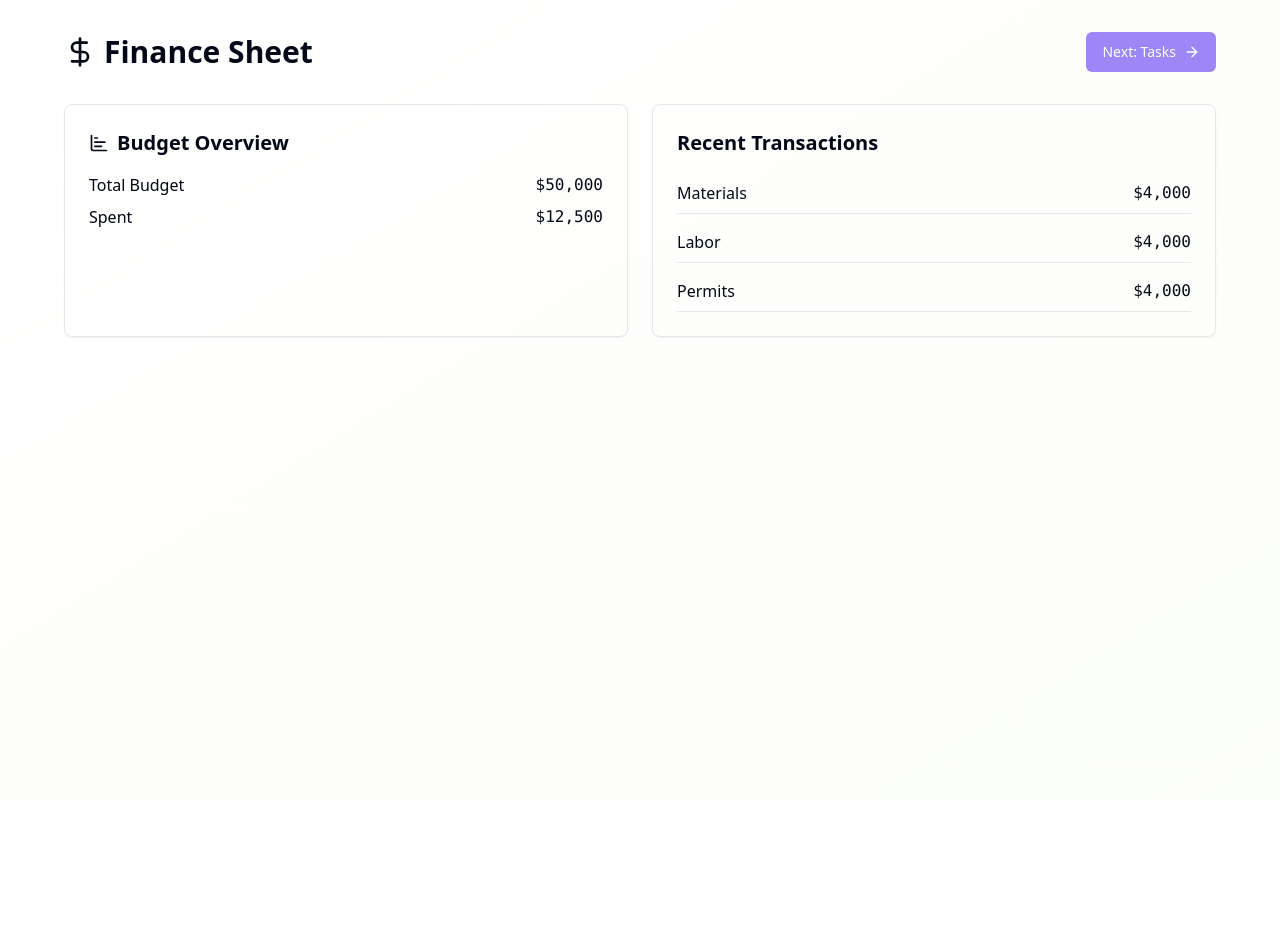
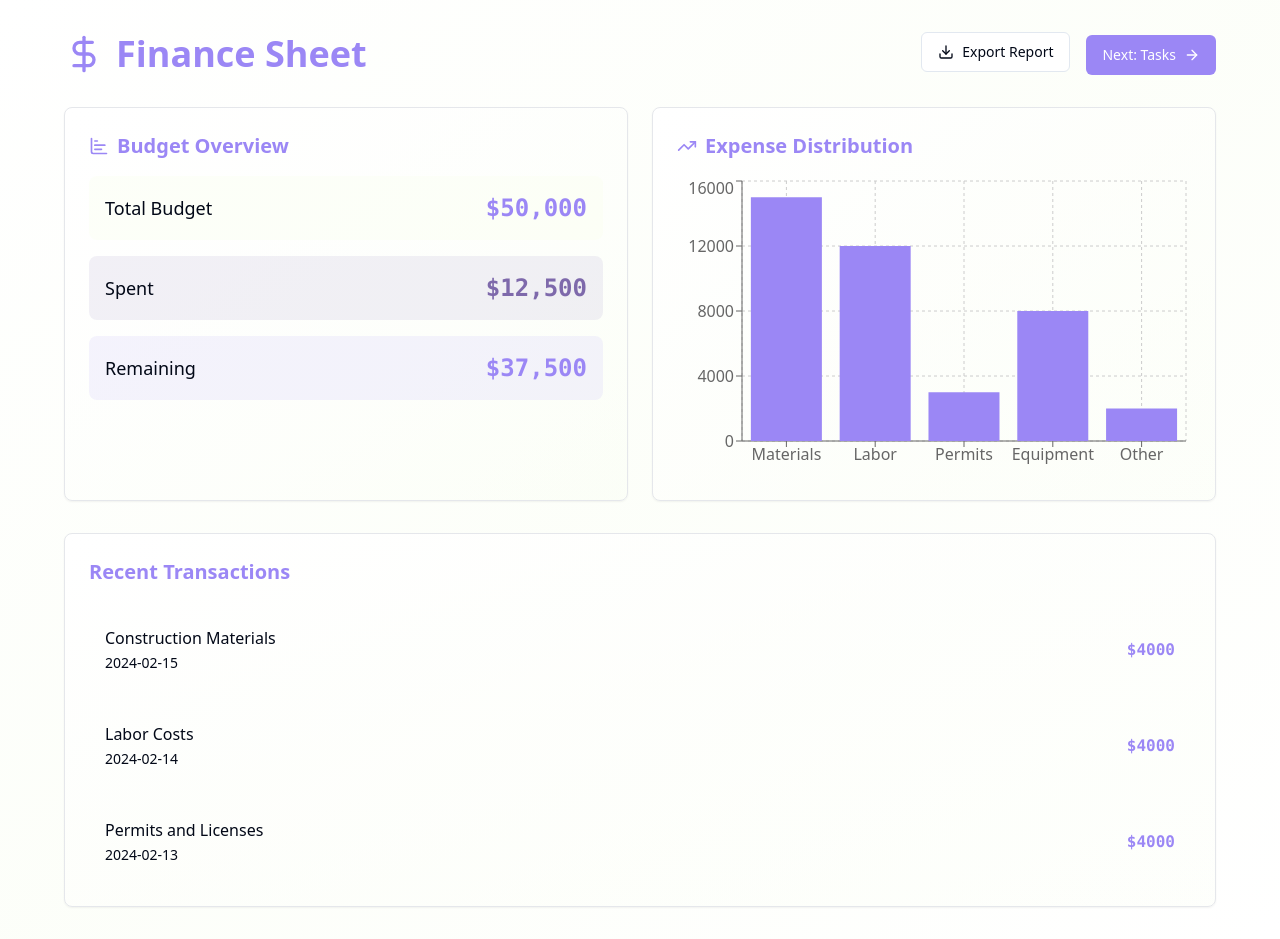
Before and after one commit to EF-Fall-Hack-2024/ef-fall-hack-2024, a React (Vite) app: page /finance in a window 1280 px wide. Before the commit the page ends 800 px from the top, so only its background shows below. Built offline with nearby package versions, Linux system fonts and the light colour scheme.

Commit message:
Enhance project visual design
Revamp the project's UI to improve aesthetics and overall user experience, aiming for a more visually appealing interface.
[skip gpt_engineer]

```diff
--- a/src/pages/ContractorCRM.tsx
+++ b/src/pages/ContractorCRM.tsx
@@ -1,6 +1,7 @@
 import { Button } from "@/components/ui/button";
 import { Card } from "@/components/ui/card";
-import { Users, Phone, Mail } from "lucide-react";
+import { Users, Phone, Mail, Star, MessageSquare, Calendar } from "lucide-react";
+import { toast } from "sonner";
 
 const ContractorCRM = () => {
   const contractors = [
@@ -9,49 +10,76 @@ const ContractorCRM = () => {
       role: "General Contractor",
       phone: "555-0123",
       email: "john@example.com",
+      rating: 4.8,
+      lastContact: "2 days ago",
     },
     {
       name: "Sarah Johnson",
       role: "Electrician",
       phone: "555-0124",
       email: "sarah@example.com",
+      rating: 4.9,
+      lastContact: "1 week ago",
     },
     {
       name: "Mike Brown",
       role: "Plumber",
       phone: "555-0125",
       email: "mike@example.com",
+      rating: 4.7,
+      lastContact: "3 days ago",
     },
   ];
 
+  const handleContact = (name: string) => {
+    toast.success(`Message sent to ${name}`);
+  };
+
   return (
-    <div className="min-h-screen p-8 bg-gradient-to-br from-background to-accent/20">
+    <div className="min-h-screen p-8 bg-gradient-to-br from-background via-accent/20 to-background">
       <div className="max-w-6xl mx-auto space-y-8">
-        <div className="flex justify-between items-center">
-          <h1 className="text-3xl font-bold flex items-center gap-2">
-            <Users className="h-8 w-8" />
+        <div className="flex justify-between items-center animate-fade-in">
+          <h1 className="text-4xl font-bold flex items-center gap-3 text-primary">
+            <Users className="h-10 w-10" />
             Contractor Management
           </h1>
         </div>
 
         <div className="grid md:grid-cols-2 lg:grid-cols-3 gap-6">
           {contractors.map((contractor) => (
-            <Card key={contractor.name} className="p-6 space-y-4">
+            <Card
+              key={contractor.name}
+              className="p-6 space-y-4 hover:shadow-lg transition-all duration-300 hover:-translate-y-1 bg-gradient-to-br from-white to-accent/10 animate-fade-in"
+            >
               <div className="space-y-2">
-                <h2 className="text-xl font-semibold">{contractor.name}</h2>
-                <p className="text-muted-foreground">{contractor.role}</p>
+                <h2 className="text-2xl font-semibold text-primary">{contractor.name}</h2>
+                <p className="text-muted-foreground flex items-center gap-2">
+                  <Star className="h-4 w-4 text-yellow-400" />
+                  {contractor.rating} rating
+                </p>
+                <p className="text-secondary font-medium">{contractor.role}</p>
               </div>
-              <div className="space-y-2">
-                <div className="flex items-center gap-2">
+              <div className="space-y-3">
+                <div className="flex items-center gap-2 text-muted-foreground">
                   <Phone className="h-4 w-4" />
                   <span>{contractor.phone}</span>
                 </div>
-                <div className="flex items-center gap-2">
+                <div className="flex items-center gap-2 text-muted-foreground">
                   <Mail className="h-4 w-4" />
                   <span>{contractor.email}</span>
                 </div>
+                <div className="flex items-center gap-2 text-muted-foreground">
+                  <Calendar className="h-4 w-4" />
+                  <span>Last contact: {contractor.lastContact}</span>
+                </div>
               </div>
-              <Button className="w-full">Contact</Button>
+              <Button
+                className="w-full mt-4 group"
+                onClick={() => handleContact(contractor.name)}
+              >
+                <MessageSquare className="mr-2 h-4 w-4 group-hover:scale-110 transition-transform" />
+                Contact
+              </Button>
             </Card>
           ))}
         </div>
--- a/src/pages/FinanceSheet.tsx
+++ b/src/pages/FinanceSheet.tsx
@@ -1,54 +1,108 @@
 import { Button } from "@/components/ui/button";
 import { Card } from "@/components/ui/card";
-import { DollarSign, ChartBar, ArrowRight } from "lucide-react";
+import { DollarSign, ChartBar, ArrowRight, TrendingUp, Download } from "lucide-react";
 import { useNavigate } from "react-router-dom";
+import { BarChart, Bar, XAxis, YAxis, CartesianGrid, Tooltip, ResponsiveContainer } from 'recharts';
+import { toast } from "sonner";
 
 const FinanceSheet = () => {
   const navigate = useNavigate();
 
+  const data = [
+    { name: 'Materials', amount: 15000 },
+    { name: 'Labor', amount: 12000 },
+    { name: 'Permits', amount: 3000 },
+    { name: 'Equipment', amount: 8000 },
+    { name: 'Other', amount: 2000 },
+  ];
+
+  const transactions = [
+    { id: 1, name: "Construction Materials", amount: 4000, date: "2024-02-15" },
+    { id: 2, name: "Labor Costs", amount: 4000, date: "2024-02-14" },
+    { id: 3, name: "Permits and Licenses", amount: 4000, date: "2024-02-13" },
+  ];
+
+  const handleExport = () => {
+    toast.success("Exporting finance report...");
+  };
+
   return (
-    <div className="min-h-screen p-8 bg-gradient-to-br from-background to-accent/20">
+    <div className="min-h-screen p-8 bg-gradient-to-br from-background via-accent/20 to-background">
       <div className="max-w-6xl mx-auto space-y-8">
-        <div className="flex justify-between items-center">
-          <h1 className="text-3xl font-bold flex items-center gap-2">
-            <DollarSign className="h-8 w-8" />
+        <div className="flex justify-between items-center animate-fade-in">
+          <h1 className="text-4xl font-bold flex items-center gap-3 text-primary">
+            <DollarSign className="h-10 w-10" />
             Finance Sheet
           </h1>
-          <Button onClick={() => navigate("/tasks")}>
-            Next: Tasks <ArrowRight className="ml-2 h-4 w-4" />
-          </Button>
+          <div className="space-x-4">
+            <Button variant="outline" onClick={handleExport}>
+              <Download className="mr-2 h-4 w-4" />
+              Export Report
+            </Button>
+            <Button onClick={() => navigate("/tasks")}>
+              Next: Tasks <ArrowRight className="ml-2 h-4 w-4" />
+            </Button>
+          </div>
         </div>
 
         <div className="grid md:grid-cols-2 gap-6">
-          <Card className="p-6 space-y-4">
-            <h2 className="text-xl font-semibold flex items-center gap-2">
+          <Card className="p-6 space-y-4 bg-gradient-to-br from-white to-accent/10">
+            <h2 className="text-xl font-semibold flex items-center gap-2 text-primary">
               <ChartBar className="h-5 w-5" />
               Budget Overview
             </h2>
-            <div className="space-y-2">
-              <div className="flex justify-between">
-                <span>Total Budget</span>
-                <span className="font-mono">$50,000</span>
+            <div className="space-y-4">
+              <div className="flex justify-between items-center p-4 bg-accent/20 rounded-lg">
+                <span className="text-lg">Total Budget</span>
+                <span className="text-2xl font-mono font-bold text-primary">$50,000</span>
               </div>
-              <div className="flex justify-between text-muted-foreground">
-                <span>Spent</span>
-                <span className="font-mono">$12,500</span>
+              <div className="flex justify-between items-center p-4 bg-secondary/10 rounded-lg">
+                <span className="text-lg text-muted-foreground">Spent</span>
+                <span className="text-2xl font-mono font-bold text-secondary">$12,500</span>
+              </div>
+              <div className="flex justify-between items-center p-4 bg-primary/10 rounded-lg">
+                <span className="text-lg text-muted-foreground">Remaining</span>
+                <span className="text-2xl font-mono font-bold text-primary">$37,500</span>
               </div>
             </div>
           </Card>
 
-          <Card className="p-6">
-            <h2 className="text-xl font-semibold mb-4">Recent Transactions</h2>
-            <div className="space-y-2">
-              {["Materials", "Labor", "Permits"].map((item) => (
-                <div key={item} className="flex justify-between py-2 border-b">
-                  <span>{item}</span>
-                  <span className="font-mono">$4,000</span>
-                </div>
-              ))}
+          <Card className="p-6 bg-gradient-to-br from-white to-accent/10">
+            <h2 className="text-xl font-semibold mb-4 flex items-center gap-2 text-primary">
+              <TrendingUp className="h-5 w-5" />
+              Expense Distribution
+            </h2>
+            <div className="h-[300px]">
+              <ResponsiveContainer width="100%" height="100%">
+                <BarChart data={data}>
+                  <CartesianGrid strokeDasharray="3 3" />
+                  <XAxis dataKey="name" />
+                  <YAxis />
+                  <Tooltip />
+                  <Bar dataKey="amount" fill="#9b87f5" />
+                </BarChart>
+              </ResponsiveContainer>
             </div>
           </Card>
         </div>
+
+        <Card className="p-6 bg-gradient-to-br from-white to-accent/10">
+          <h2 className="text-xl font-semibold mb-6 text-primary">Recent Transactions</h2>
+          <div className="space-y-4">
+            {transactions.map((transaction) => (
+              <div
+                key={transaction.id}
+                className="flex justify-between items-center p-4 hover:bg-accent/20 rounded-lg transition-colors"
+              >
+                <div className="space-y-1">
+                  <h3 className="font-medium">{transaction.name}</h3>
+                  <span className="text-sm text-muted-foreground">{transaction.date}</span>
+                </div>
+                <span className="font-mono font-bold text-primary">${transaction.amount}</span>
+              </div>
+            ))}
+          </div>
+        </Card>
       </div>
     </div>
   );
```
Also changed, not shown: src/pages/TaskBoard.tsx (+56 -16 lines).
